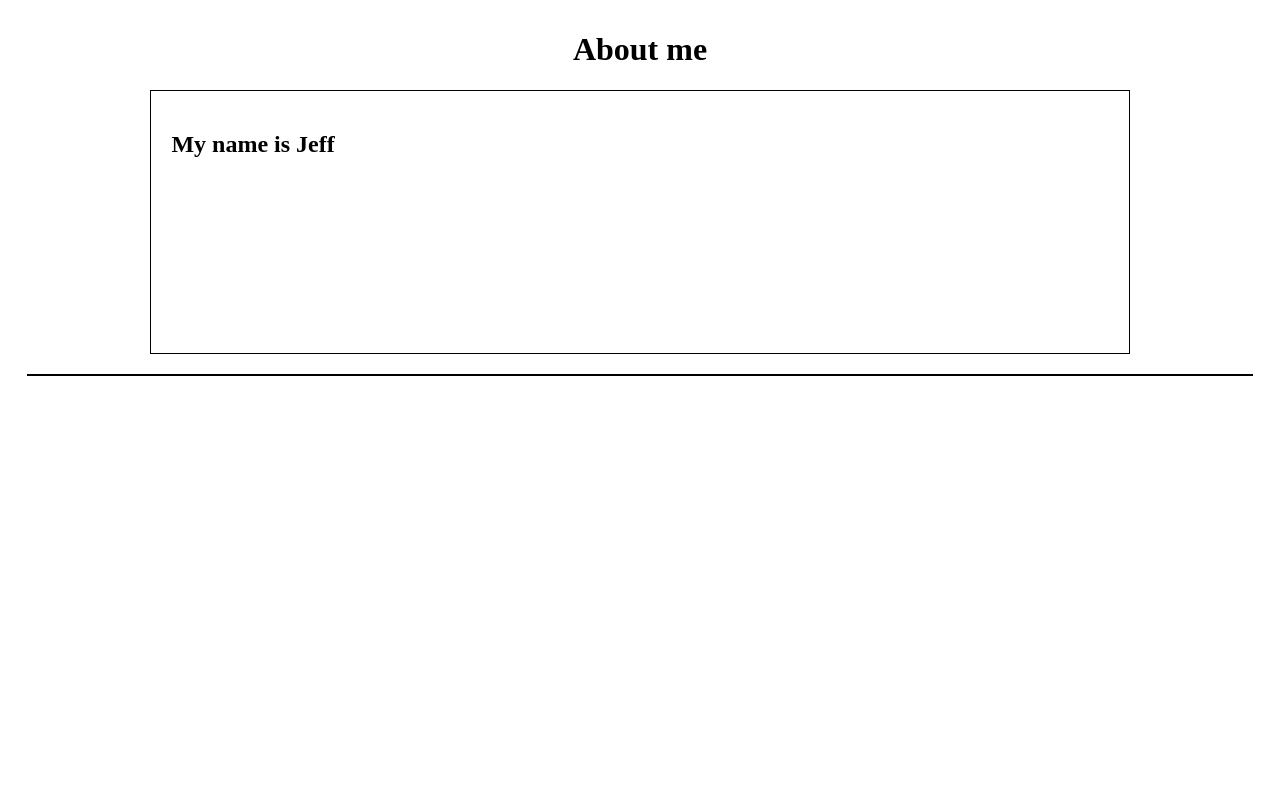
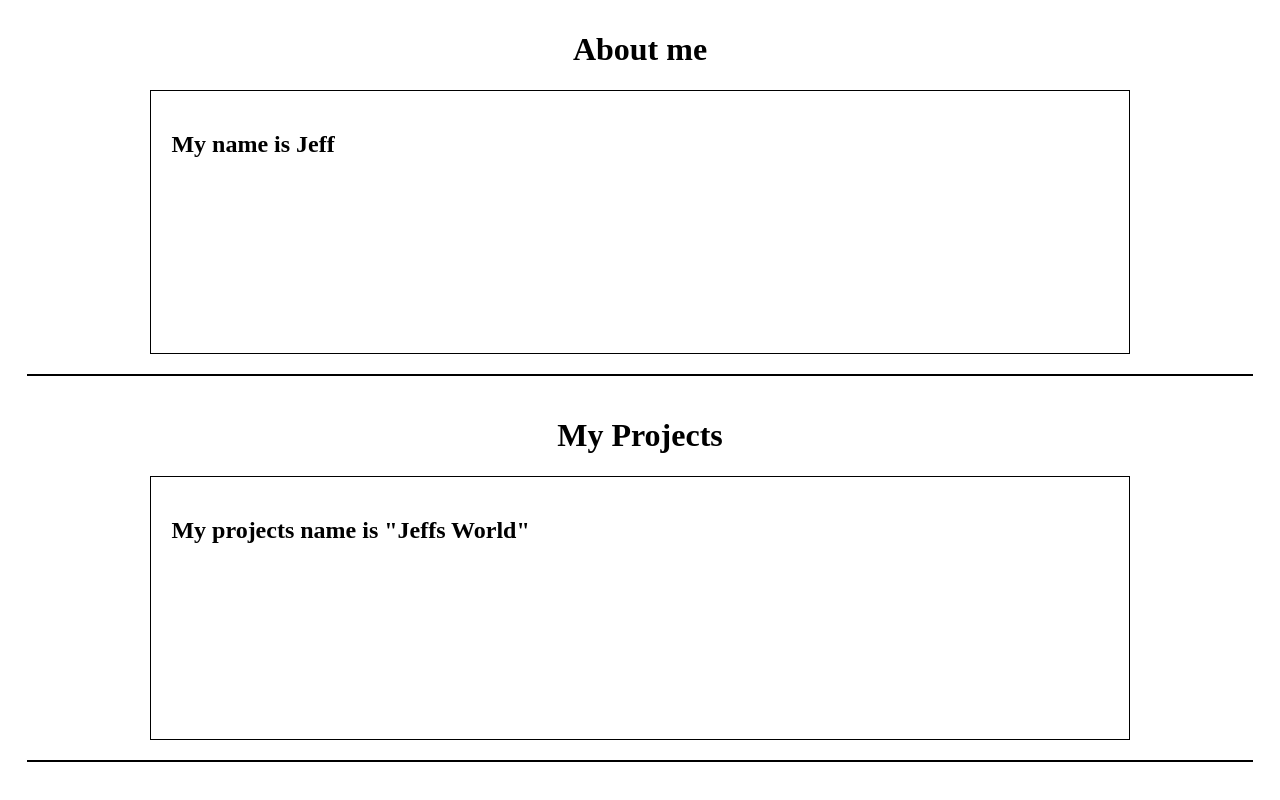
Before and after one commit to Braun-Johannes/My-first-Webpage, a Next.js app: page / in a window 1280 px wide. Shown: the part 832-1632 px from the top of the page. Before the commit the page ends 1256 px from the top, so only its background shows below. Built offline with nearby package versions, Linux system fonts and the light colour scheme.

Commit message:
added Showcase for projects

```diff
--- /dev/null
+++ b/components/Showcase.tsx
@@ -0,0 +1,21 @@
+import styled from "styled-components";
+
+export default function Showcase() {
+    return (
+        <>
+        <h1>My Projects</h1>
+        <ShowcaseContainer>
+            <h2>My projects name is &quot;Jeffs World&quot;</h2>
+        </ShowcaseContainer>
+        </>
+    )
+}
+
+const ShowcaseContainer =styled.div`
+  width: 80%;
+  height: 33vh;
+  margin: 0 auto;
+  padding: 20px;
+  border: 1px solid #000;
+  box-sizing: border-box;
+`
--- a/src/app/page.tsx
+++ b/src/app/page.tsx
@@ -3,6 +3,7 @@ import styled from "styled-components";
 import Posts from "../../components/Posts";
 import Header from "../../components/Header";
 import About from "../../components/About";
+import Showcase from "../../components/Showcase";
 
 export default function Home() {
   return (
@@ -17,6 +18,8 @@ export default function Home() {
 </PostsContainer>
 <Separator />
 <About />
+<Separator />
+<Showcase />
 <Separator />
 </HomePageContainer>
 
```
